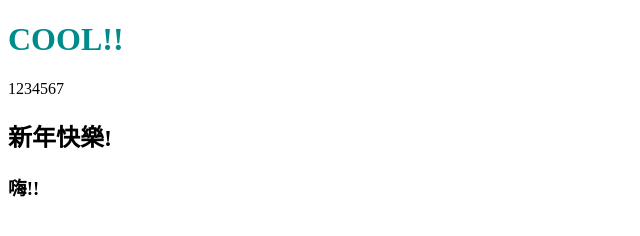
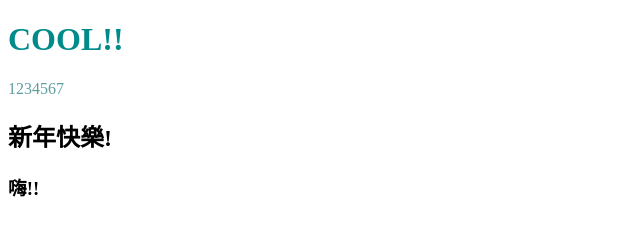
Before and after one commit to 54CIAO-LI/TFD105-23, a plain HTML site: page index.html in a window 1280 px wide. Shown: the full height of the page, 0-640 px from the left. Drawn offline with Linux system fonts and the light colour scheme.

Commit message:
add p color

```diff
--- a/index.html
+++ b/index.html
@@ -9,7 +9,7 @@
 
 
     <h1 style="color:darkcyan">COOL!!</h1>
-    <p>1234567</p>
+    <p style="color:cadetblue">1234567</p>
     <h2>新年快樂!</h2>
     <h3>嗨!!</h3>
 </div>
```
